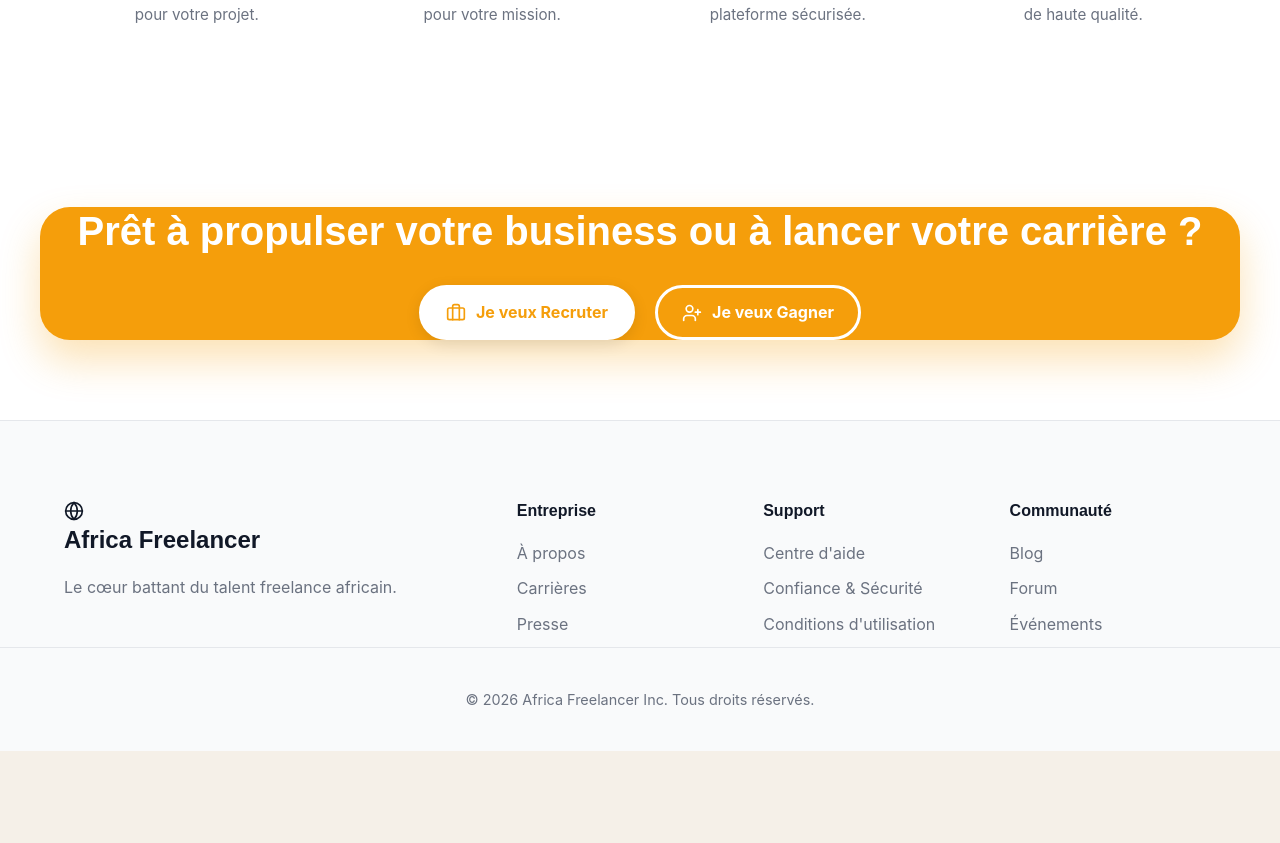
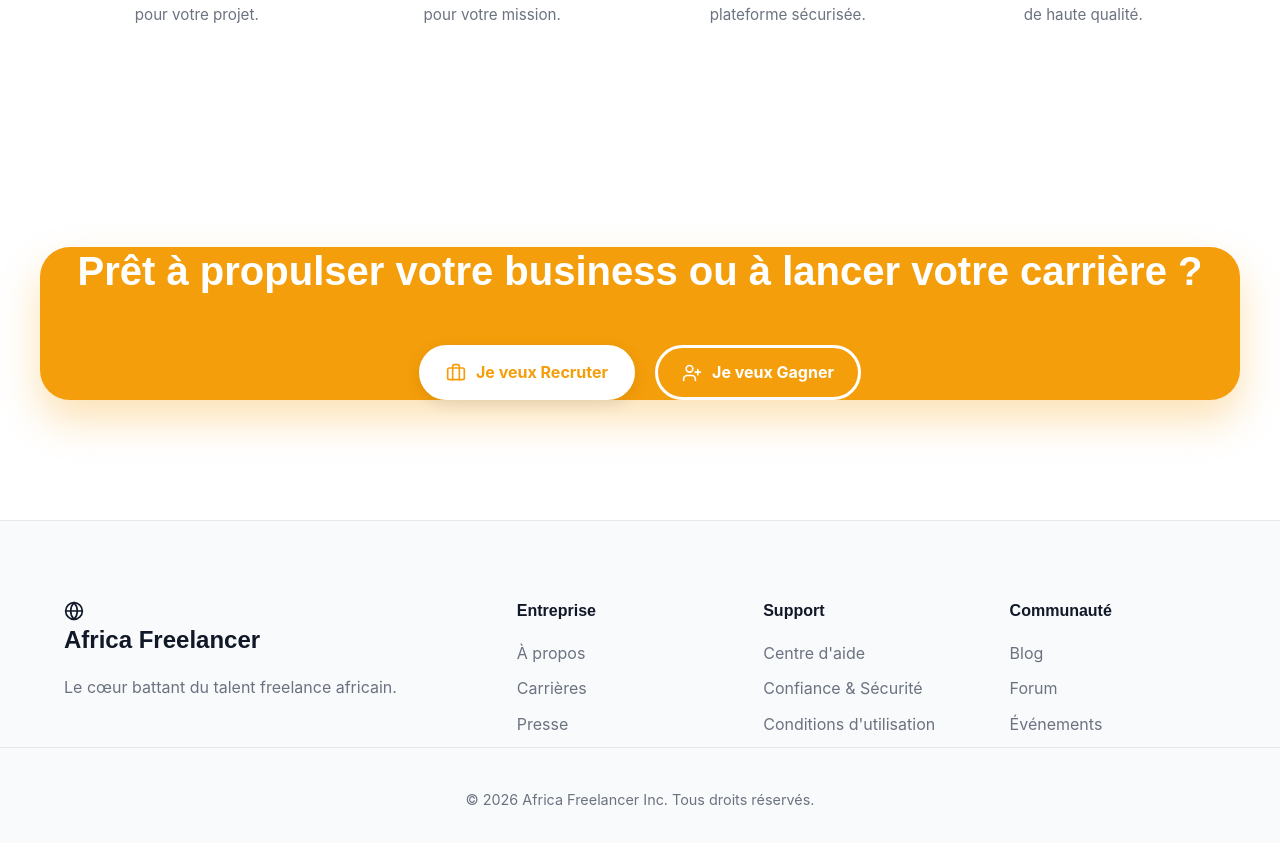
Before and after one commit to ARIS-CODE-0/africa-freelancer, a React (Vite) app: page / in a window 1280 px wide. Shown: the part 1841-2684 px from the top of the page. Before the commit the page ends 2592 px from the top, so only its background shows below. Built offline with nearby package versions, Linux system fonts and the light colour scheme.

Commit message:
style: increase CTA banner padding and title margin for better spacing

```diff
--- a/src/pages/Home.css
+++ b/src/pages/Home.css
@@ -234,7 +234,7 @@
 
 /* --- CTA --- */
 .cta-banner {
-  padding: 80px 0;
+  padding: 120px 0;
 }
 
 .cta-content {
@@ -248,7 +248,7 @@
 
 .cta-content h2 {
   font-size: 2.5rem;
-  margin-bottom: 30px;
+  margin-bottom: 50px;
   color: white !important;
 }
 
```
